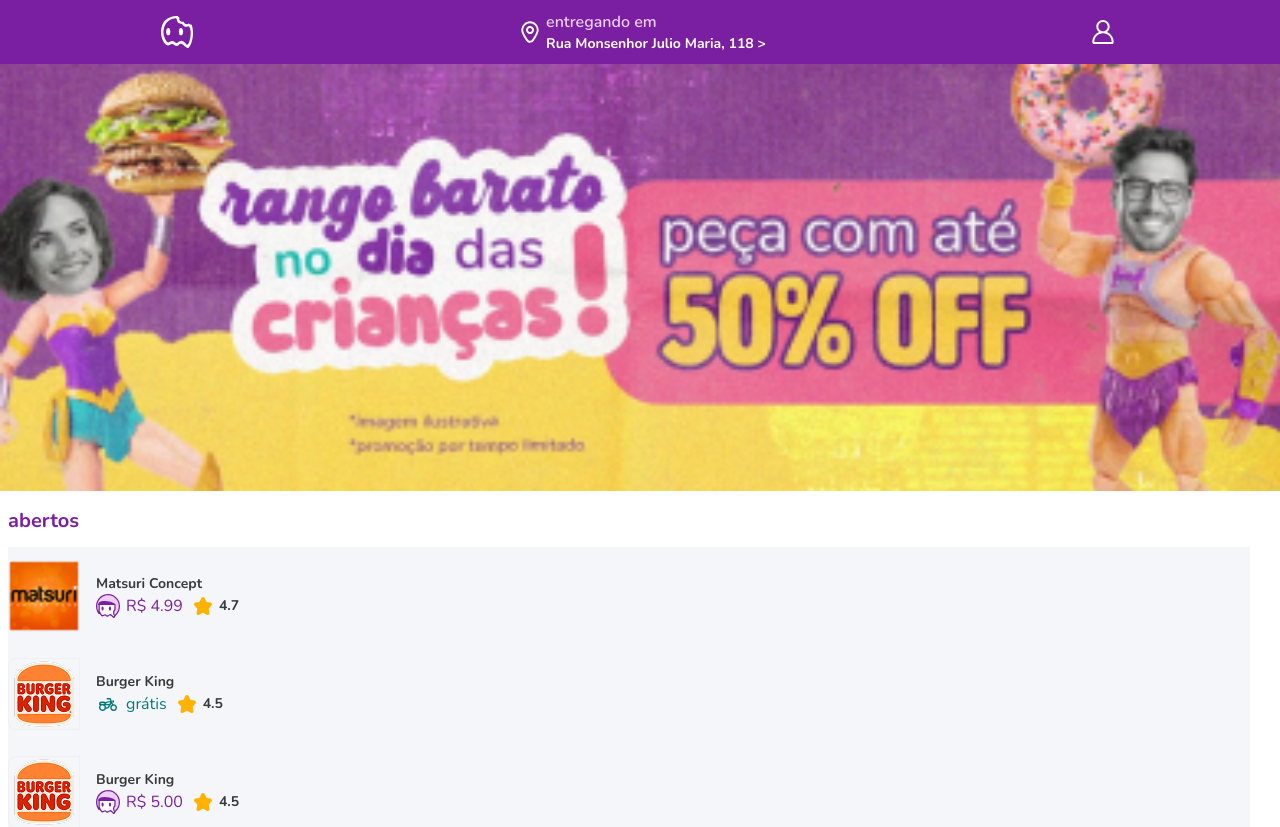
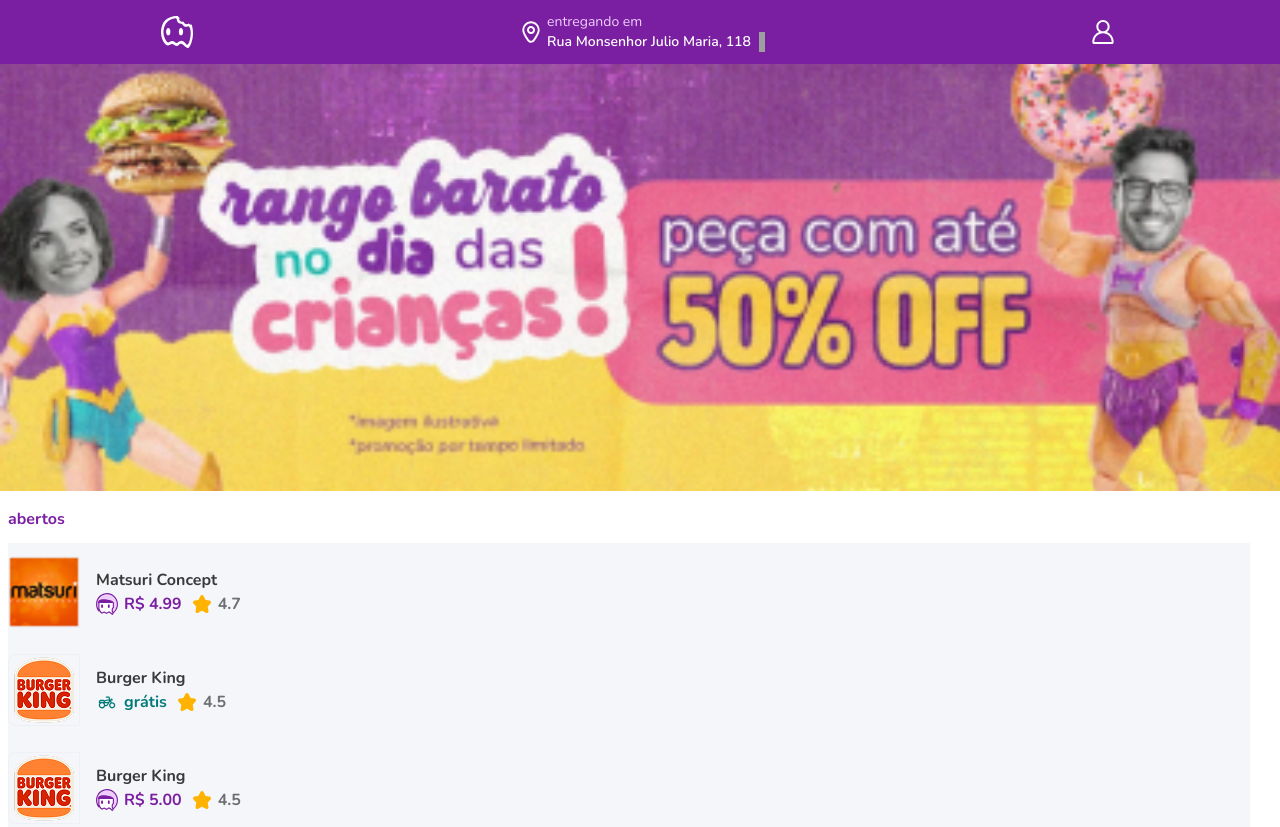
Before and after one commit to Saggioro/magazine-next-test, a Next.js app: page / in a window 1280 px wide. Shown: the top 827 px of the page. Built offline with nearby package versions, Linux system fonts and the light colour scheme; grey boxes are pictures that could not be loaded.

Commit message:
refactor: refatorado tema para ficar mais customizavel para diferentes estilos

```diff
--- a/src/app/globals.css
+++ b/src/app/globals.css
@@ -16,6 +16,7 @@
   --color-font-primary: #393a3c;
   --color-footer-background: #eef0f5;
   --color-card-background: #f5f6f9;
+  --color-discounted-price: #02a117;
 }
 
 @theme inline {
--- a/src/components/AddressComponent.tsx
+++ b/src/components/AddressComponent.tsx
@@ -3,6 +3,7 @@
 import { useUserStore } from "@/stores/useUserStore";
 import { ThemedText } from "./ThemedText";
 import { useEffect } from "react";
+import Image from "next/image";
 
 const AddressComponent: React.FC = () => {
   const address = useUserStore((state) => state.user?.address);
@@ -11,9 +12,18 @@ const AddressComponent: React.FC = () => {
     fetc();
   }, []);
   return (
-    <ThemedText type="lightBold">
-      {address ? address + " >" : "Carregando endereço..."}
-    </ThemedText>
+    <div className="pb flex flex-row">
+      <ThemedText type="semiBold" size="small" color="headerPrimary">
+        {address ? address : "Carregando endereço..."}
+      </ThemedText>
+      <Image
+        src={"/arrowright.svg"}
+        alt="Fechar"
+        width={6}
+        height={6}
+        className="ml-2"
+      />
+    </div>
   );
 };
 
--- a/src/components/CollapseMenu.tsx
+++ b/src/components/CollapseMenu.tsx
@@ -19,13 +19,18 @@ const ColapseMenu: React.FC<PropsWithChildren<IColapseMenuProps>> = ({
   const [open, setOpen] = useState(false);
 
   return (
-    <div className="mb-1 p-2" onClick={() => setOpen(!open)}>
-      <div className="flex flex-row items-center justify-between">
+    <div className="mb-1 p-2">
+      <div
+        className="flex flex-row items-center justify-between"
+        onClick={() => setOpen(!open)}
+      >
         <div className="w-4/5">
           <Title {...titleProps} />
 
           {description && (
-            <ThemedText type="subtitle">{description}</ThemedText>
+            <ThemedText type="semiBold" size="large">
+              {description}
+            </ThemedText>
           )}
         </div>
         <div>
--- a/src/components/Footer.tsx
+++ b/src/components/Footer.tsx
@@ -3,10 +3,10 @@ import { ThemedText } from "./ThemedText";
 const Footer: React.FC = () => {
   return (
     <div className="bg-footer-background flex w-full flex-col items-center justify-center self-end p-10">
-      <ThemedText type="footer" extraClasses="text-sm">
+      <ThemedText type="bold" color="footer" size="small">
         Feito com 💜 em maringá-PR
       </ThemedText>
-      <ThemedText type="footer" extraClasses="text-font-footer text-center">
+      <ThemedText type="bold" color="footer" extraClasses="text-center">
         aiqfome.com © 2007-2023 aiqfome LTDA . CNPJ: 09.186.786/0001-58
       </ThemedText>
     </div>
--- a/src/components/Header.tsx
+++ b/src/components/Header.tsx
@@ -9,7 +9,9 @@ const Header: React.FC = () => {
       <div className="flex flex-row items-center">
         <Image src={"/pin.svg"} alt="Pin" width={32} height={32} />
         <div>
-          <ThemedText type="lightSubtitle">entregando em</ThemedText>
+          <ThemedText color="headerSecondary" size="small">
+            entregando em
+          </ThemedText>
           <AddressComponent />
         </div>
       </div>
--- a/src/components/RestaurantCard.tsx
+++ b/src/components/RestaurantCard.tsx
@@ -36,7 +36,9 @@ const RestaurantCard: React.FC<
             height={24}
             className="mr-1 ml-2"
           />
-          <ThemedText type="bold">{restaurant?.review.toFixed(1)}</ThemedText>
+          <ThemedText type="bold" color="subtitle">
+            {restaurant?.review.toFixed(1)}
+          </ThemedText>
         </div>
       </div>
     </div>
--- a/src/components/RestaurantsList.tsx
+++ b/src/components/RestaurantsList.tsx
@@ -1,16 +1,11 @@
 "use client";
 
-import { useEffect, useState } from "react";
+import { useEffect } from "react";
 import FlatList from "./FlatList";
-import { getViewHeight, getViewWidth } from "@/utils/viewUtils";
-import { get } from "http";
 import { useViewportSize } from "@/hooks/useViewSize";
 import { useRestaurantsStore } from "@/stores/useRestaurantsStore";
 import { ThemedText } from "./ThemedText";
-import Image from "next/image";
 import { useRouter } from "next/navigation";
-import { useRestaurantStore } from "@/stores/useRestaurantStore";
-import { ListChildComponentProps } from "react-window";
 import RestaurantCard from "./RestaurantCard";
 
 const RestaurantsList: React.FC = () => {
@@ -35,7 +30,7 @@ const RestaurantsList: React.FC = () => {
     <div className="mt-4 pl-2">
       {restaurants.find((restaurant) => restaurant.open === true) ? (
         <>
-          <ThemedText type="title" extraClasses="text-status-title mb-2">
+          <ThemedText type="bold" color="secondaryTitle" extraClasses="mb-2">
             abertos
           </ThemedText>
 
@@ -57,7 +52,7 @@ const RestaurantsList: React.FC = () => {
 
       {restaurants.find((restaurant) => restaurant.open === false) && (
         <>
-          <ThemedText type="title" extraClasses="text-status-title mb-2">
+          <ThemedText type="bold" color="secondaryTitle" extraClasses="mb-2">
             fechados
           </ThemedText>
           <FlatList
--- a/src/components/Shipping.tsx
+++ b/src/components/Shipping.tsx
@@ -14,16 +14,13 @@ const Shipping: React.FC<IShippingProps> = ({ restaurant }) => {
             : "/frete-pago.svg"
         }
         alt="Frete"
-        width={24}
-        height={24}
+        width={22}
+        height={22}
         className="mr-1.5"
       />
       <ThemedText
-        className={
-          restaurant?.shippingPrice === 0
-            ? "text-free-shipping"
-            : "text-paid-shipping"
-        }
+        type="bold"
+        color={restaurant?.shippingPrice === 0 ? "discount" : "secondaryTitle"}
       >
         {restaurant?.shippingPrice === 0
           ? "grátis"
--- a/src/components/ThemedText.tsx
+++ b/src/components/ThemedText.tsx
@@ -1,42 +1,82 @@
-type VariantType =
-  | "default"
-  | "title"
-  | "subtitle"
+type VariantType = "default" | "semiBold" | "bold";
+
+type VariantColor =
+  | "primary"
+  | "headerPrimary"
+  | "headerSecondary"
   | "subtitle"
   | "footer"
-  | "bold"
-  | "lightBold"
-  | "lightSubtitle";
+  | "secondaryTitle"
+  | "discount";
+
+type VariantSize = "default" | "small" | "large";
+
+interface ThemedVariantColor {
+  colors: Record<VariantColor, string>;
+}
+interface ThemedVariantSize {
+  sizes: Record<VariantSize, string>;
+}
 interface ThemedVariant {
-  light: Record<VariantType, string>;
+  type: Record<VariantType, string>;
 }
 
 export type ThemedTextProps = React.HTMLAttributes<HTMLParagraphElement> & {
   type?: VariantType;
+  size?: VariantSize;
+  color?: VariantColor;
   extraClasses?: string;
 };
 
 const variantClasses: ThemedVariant = {
-  light: {
-    default: "text-base text-font-primary",
-    lightBold: "text-sm font-bold text-header-primary",
-    lightSubtitle: "text-light-subtitle text-base font-semibold",
-    bold: "text-sm font-bold text-font-primary",
-    title: "text-xl font-bold text-font-primary",
-    subtitle: "text-subtitle text-sm font-semibold",
-    footer: "text-base font-bold text-font-footer",
+  type: {
+    default: "",
+    semiBold: "font-semibold",
+    bold: "font-bold",
+  },
+};
+const variantSizes: ThemedVariantSize = {
+  sizes: {
+    default: "text-base",
+    large: "text-xl",
+    small: "text-sm",
+  },
+};
+
+const variantColors: ThemedVariantColor = {
+  colors: {
+    primary: "text-font-primary",
+    headerPrimary: "text-header-primary",
+    headerSecondary: "text-light-subtitle",
+    subtitle: "text-subtitle",
+    footer: "text-font-footer",
+    secondaryTitle: "text-status-title",
+    discount: "text-free-shipping",
   },
 };
 
 export function ThemedText({
   style,
   extraClasses,
+  size = "default",
   type = "default",
+  color = "primary",
   children,
   ...rest
 }: ThemedTextProps) {
   return (
-    <p className={variantClasses["light"][type] + " " + extraClasses} {...rest}>
+    <p
+      className={
+        variantClasses["type"][type] +
+        " " +
+        variantSizes["sizes"][size] +
+        " " +
+        variantColors["colors"][color] +
+        " " +
+        extraClasses
+      }
+      {...rest}
+    >
       {children}
     </p>
   );
```
